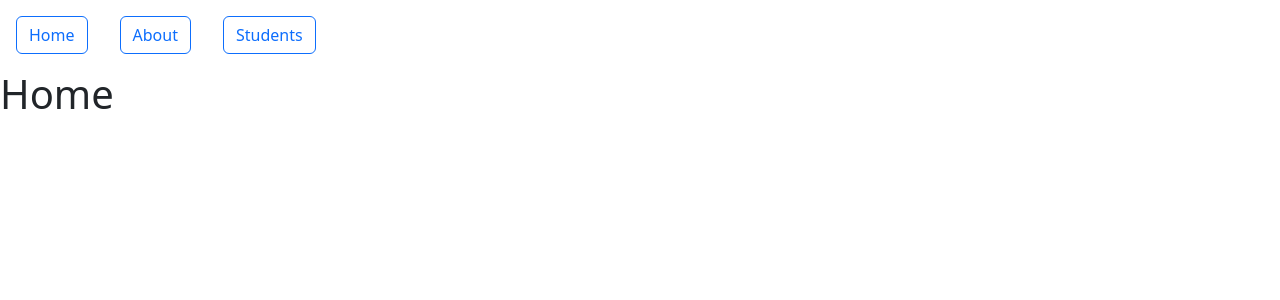
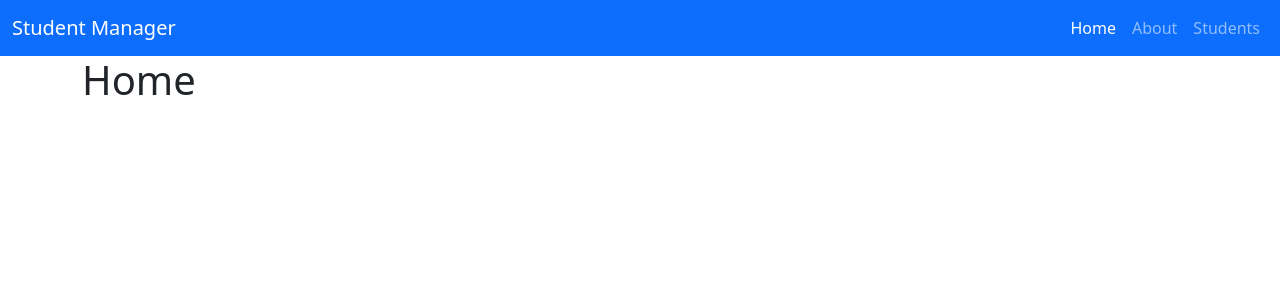
Before and after one commit to dinesh048/Student_Profile, a React (Vite) app: page / in a window 1280 px wide. Shown: the top 300 px of the page. Built offline with nearby package versions, Linux system fonts and the light colour scheme.

Commit message:
chore: update react layout

```diff
--- /dev/null
+++ b/src/Layout/Defaultlayout.jsx
@@ -0,0 +1,36 @@
+import {
+   Outlet,
+ } from 'react-router-dom'
+function DefaultLayout(){
+    return(
+      <>
+         <nav className="navbar navbar-expand-lg navbar-dark bg-primary" >
+            <div className="container-fluid">
+              <a className="navbar-brand" href="#">Student Manager</a>
+              <button className="navbar-toggler" type="button" data-bs-toggle="collapse" data-bs-target="#navbarText" aria-controls="navbarText" aria-expanded="false" aria-label="Toggle navigation">
+                <span className="navbar-toggler-icon"></span>
+              </button>
+              <div className="collapse navbar-collapse pull-right" id="navbarText">
+                <ul className="navbar-nav ms-auto mb-2 mb-lg-0">
+                  <li className="nav-item">
+                    <a className="nav-link active" aria-current="page" href="/">Home</a>
+                  </li>
+                  <li className="nav-item">
+                    <a className="nav-link" href="/about">About</a>
+                  </li>
+                  <li className="nav-item">
+                    <a className="nav-link" href="/students">Students</a>
+                  </li>
+                </ul>
+              </div>
+            </div>
+          </nav>
+
+        <div className='container'>
+          <Outlet/>
+        </div>
+      </>
+    )
+  }
+
+  export default DefaultLayout
--- a/src/main.jsx
+++ b/src/main.jsx
@@ -3,13 +3,20 @@ import { createRoot } from 'react-dom/client'
 import App from './App.jsx'
 import {
    createBrowserRouter,
-  RouterProvider,
-  Route,
-  Link,
+  RouterProvider
 } from 'react-router-dom'
 import Student from './components/Student.jsx'
+import StudentList from './components/StudentList.jsx'
+import DefaultLayout from './Layout/Defaultlayout.jsx'
+
+
+
 
 const Router = createBrowserRouter([
+    {
+       path: '/',
+       element: <DefaultLayout />,
+       children: [
         {
           path: '/about',
           element: <h1>About Us</h1>
@@ -20,16 +27,16 @@ const Router = createBrowserRouter([
         },
         {
           path: '/students',
-    element: <Student />
+          element: <StudentList />
+        }
+
+       ]
       }
 ])
 
 createRoot(document.getElementById('root')).render(
   <StrictMode>
     {/* <App /> */}
-    <a  className="btn btn-outline-primary m-3" href="/">Home</a>
-    <a className="btn btn-outline-primary m-3" href="/about">About</a>
-    <a  className="btn btn-outline-primary m-3" href="/students">Students</a>
     <RouterProvider router={Router} />
   </StrictMode>,
 )
```
Lines whose indentation alone changed are shown as unchanged.
